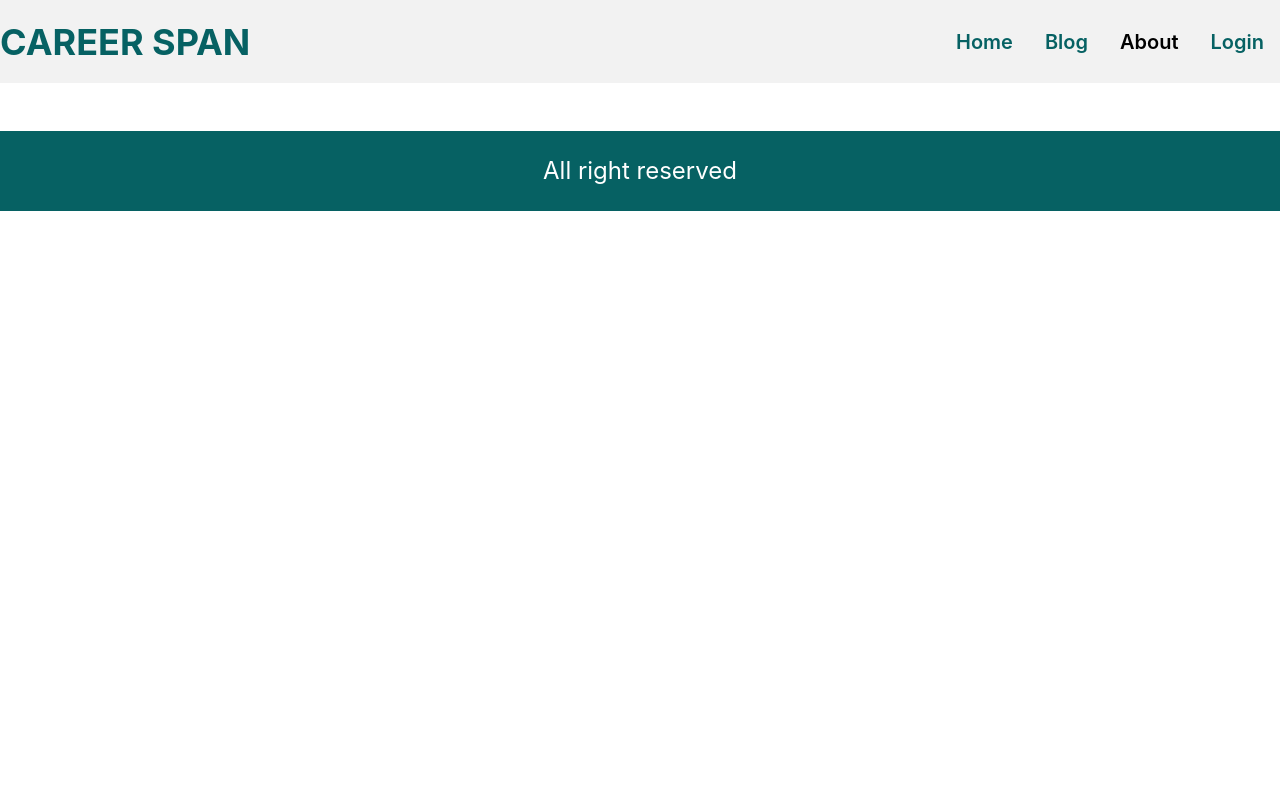
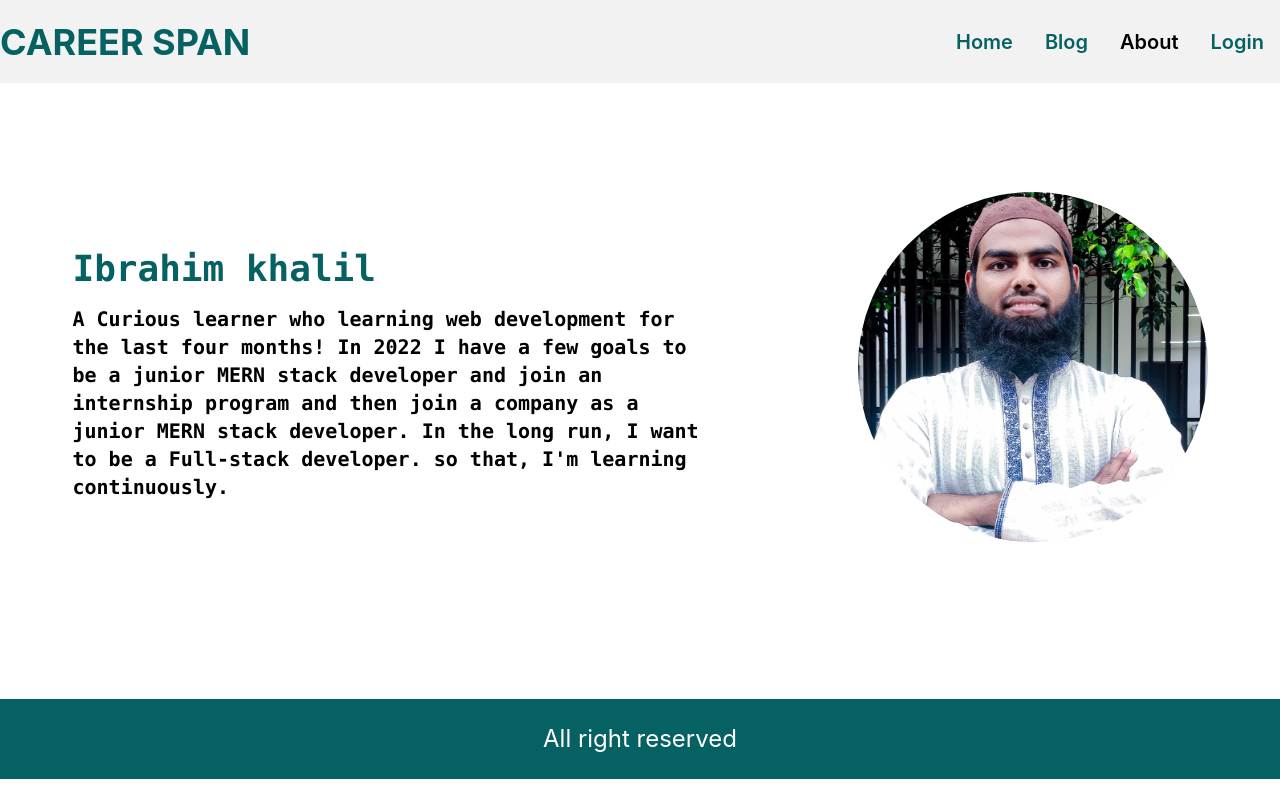
Before and after one commit to ibrahimkhalil188/Carer-span, a React (Create React App) app: page /about in a window 1280 px wide. Built offline with nearby package versions, Linux system fonts and the light colour scheme; no server answers.

Commit message:
readme file

```diff
--- a/src/Pages/About/About.js
+++ b/src/Pages/About/About.js
@@ -1,9 +1,17 @@
 import React from 'react';
-
+import profile from '../../Asset/profile.jpg'
 const About = () => {
     return (
-        <div>
-
+        <div className='h-[71vh] flex justify-around items-center'>
+            <div className='w-1/2'>
+                <h1 className='text-4xl font-mono font-bold py-4 text-[#066163]'>Ibrahim khalil</h1>
+                <h3 className='text-xl font-mono font-semibold'>
+                    A Curious learner who learning web development for the last four months! In 2022 I have a few goals to be a junior MERN stack developer and join an internship program and then join a company as a junior MERN stack developer.
+                    In the long run, I want to be a Full-stack developer. so that, I'm learning continuously.</h3>
+            </div>
+            <div>
+                <img className='w-[350px] h-[350px] rounded-full' src={profile} alt="" />
+            </div>
         </div>
     );
 };
```
Also changed, not shown: src/Asset/profile.jpg (added), 1 other file (tests, documents, lock files or other folders).
